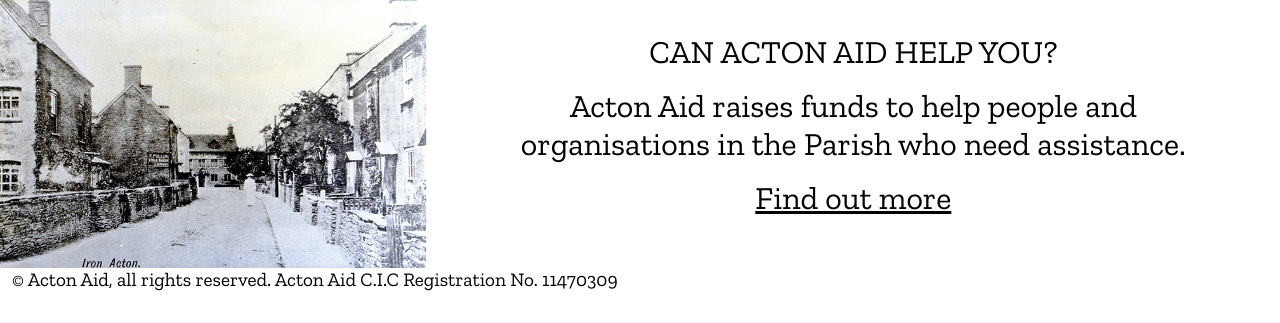
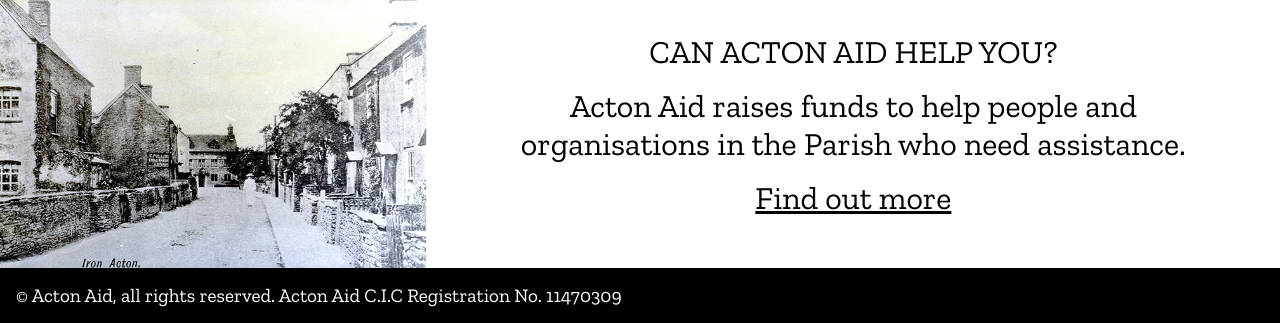
Before and after one commit to MichelleBritton/actonaid, a PHP site: page / in a window 1280 px wide. Shown: the part 2148-2471 px from the top of the page. Before the commit the page ends 2439 px from the top, so only its background shows below. Run offline with PHP 8.4, Linux system fonts and the light colour scheme; some libraries are stand-ins or nearby versions.

Commit message:
Style footer

```diff
--- a/assets/css/style.css
+++ b/assets/css/style.css
@@ -293,5 +293,8 @@ header.shrink .dropdown-menu[data-bs-popper] {
     color: #fff;
 }
 
-/*
+/* Footer
 ------------------------------------------------------------------*/
+footer {
+    background: #000;
+}
--- a/index.html
+++ b/index.html
@@ -176,7 +176,7 @@
     <!-- Footer -->
     <footer class="container-fluid">
         <div class="row">
-            <div class="col">
+            <div class="col white p-3">
                 &copy; Acton Aid, all rights reserved. Acton Aid C.I.C Registration No. 11470309
             </div>
         </div>
```
